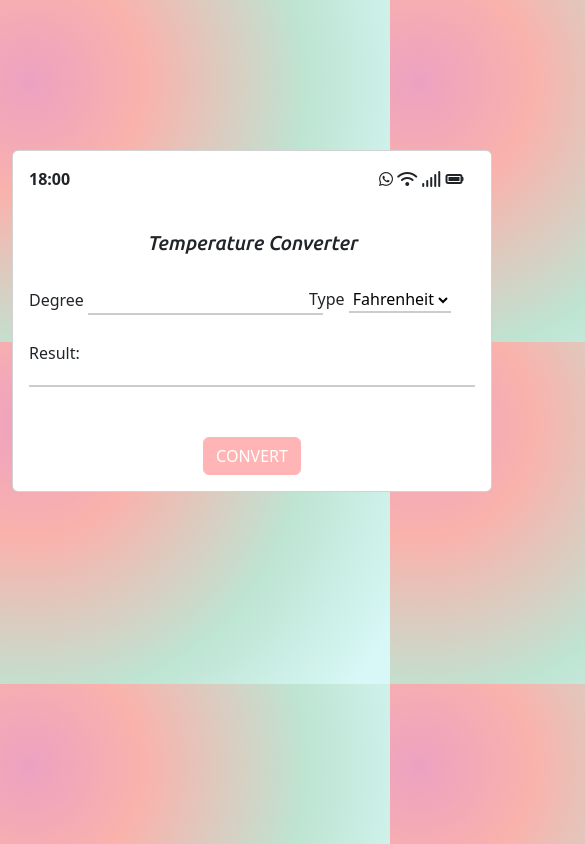
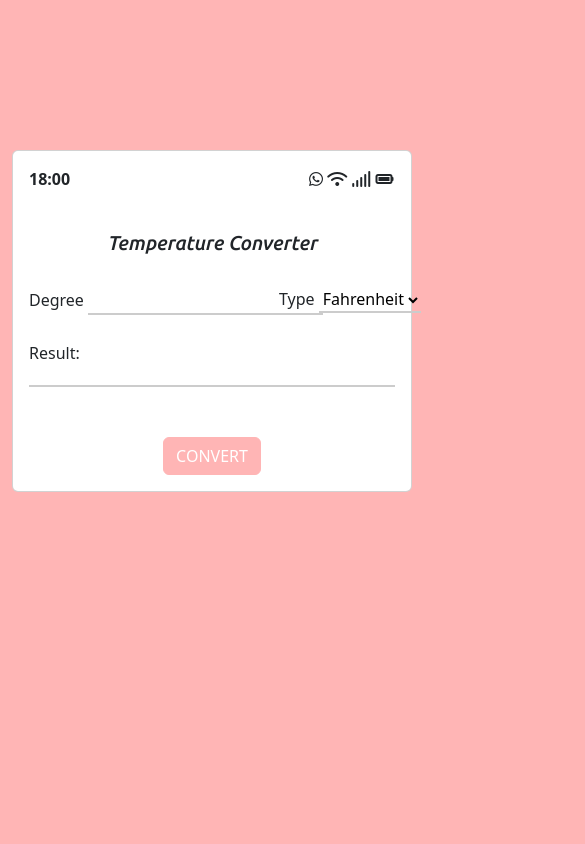
Before and after one commit to nolly-B/OIBSIP_task3, a plain HTML site: page index.html in a window 390 px wide. Shown: the top 844 px of the page, 585 px wide, since content can reach past the window. Drawn offline with nearby package versions, Linux system fonts and the light colour scheme; a web font is replaced by a local one.

Commit message:
changes background color and made it responsive

```diff
--- a/styles.css
+++ b/styles.css
@@ -1,56 +1,71 @@
-body{
-    background: radial-gradient(circle at 7.5% 24%, rgb(237, 161, 193) 0%, rgb(250, 178, 172) 25.5%, rgb(190, 228, 210) 62.3%, rgb(215, 248, 247) 93.8%);
+@media (max-width: 600px) {
+  body {
+    background-color: #ffb5b5 !important;
+  }
 
+  .temperature-converter {
+    width: 25rem !important;
   }
-.card{
-    border-radius:5px;
+  .mobile-phone-icons {
+    position: relative;
+    left: 280px !important;
+  }
+  .temp-field {
+    position: relative;
+    left: 250px !important;
+  }
+}
+
+body {
+  background-color: #ffb5b5 !important;
+}
+.card {
+  border-radius: 5px;
   margin: 0 auto;
-backdrop-filter: blur(21px);
-    width: 100%;
-    height:100%;
-    position:relative;
+
+  position: relative;
   top: 150px;
 }
-.celsius-value{
-    border-bottom:2px solid #ccc;
+.celsius-value {
+  border-bottom: 2px solid #ccc;
   padding: 10px;
-    transition: all .45s ease;
+  transition: all 0.45s ease;
 }
 
-.temp-field{
-    position:relative;
+.temp-field {
+  position: relative;
   left: 280px;
   bottom: 28px;
 }
-.button{
+.button {
   display: flex;
-    justify-content:center;
+  justify-content: center;
   margin-top: 50px;
-
 }
-.btn-primary{
-    background-color:#ffb5b5 !important;
-    color:#fff !important;
-    border-radius:5px;
+.btn-primary {
+  background-color: #ffb5b5 !important;
+  color: #fff !important;
+  border-radius: 5px;
   border-color: #ffb5b5 !important;
   text-transform: uppercase;
-    transition: all .3s ease-in;
-    cursor:pointer;
+  transition: all 0.3s ease-in;
+  cursor: pointer;
 }
 
-input, select{
-    background:transparent;
-    border:none;
-    outline:none;
+input,
+select {
+  background: transparent;
+  border: none;
+  outline: none;
   border-bottom: 2px solid #ccc;
 }
-.card-title{
-    text-align:center;
+.card-title {
+  text-align: center;
   font-family: "Ubuntu", sans-serif;
   font-weight: 500;
   font-style: italic;
 }
-.mobile-phone-icons{
+.mobile-phone-icons {
   position: relative;
   bottom: 40px;
   left: 350px;
```
Lines whose indentation alone changed are shown as unchanged.
